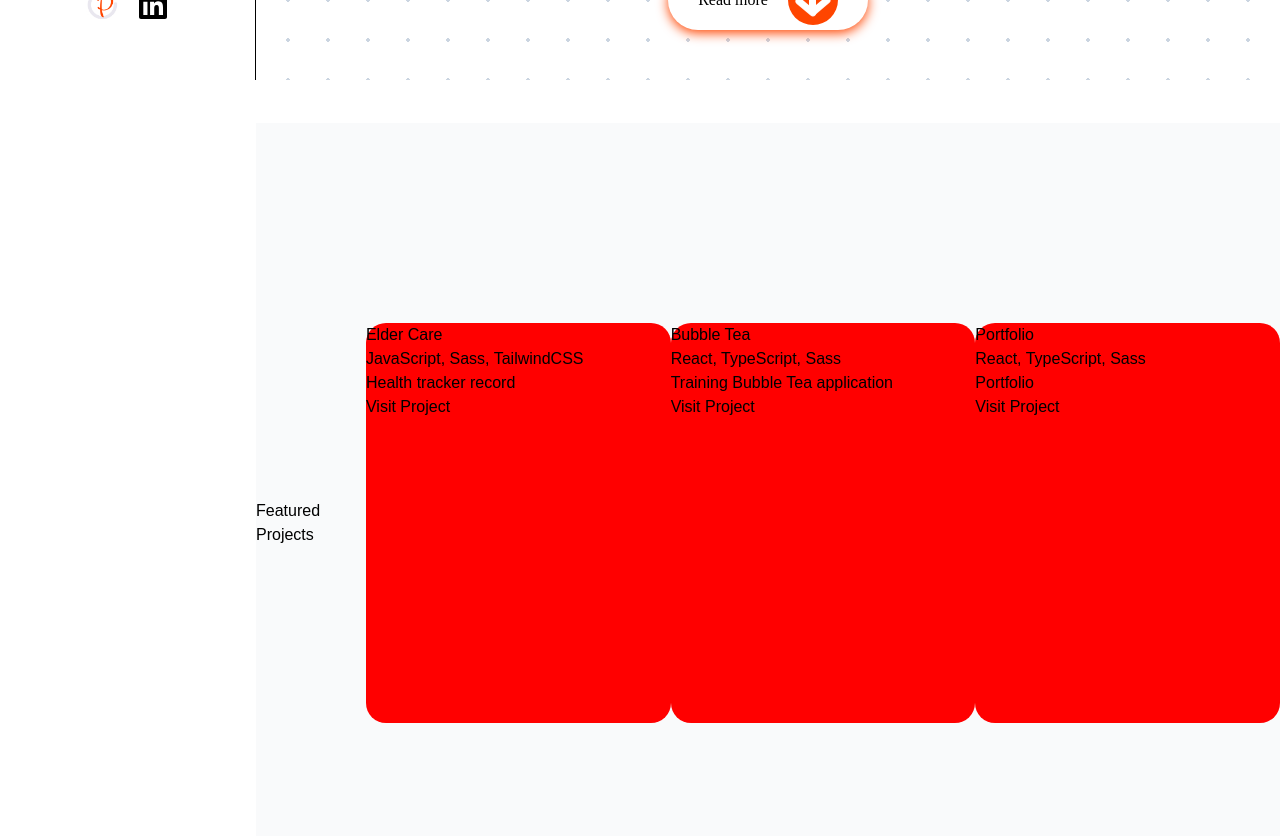
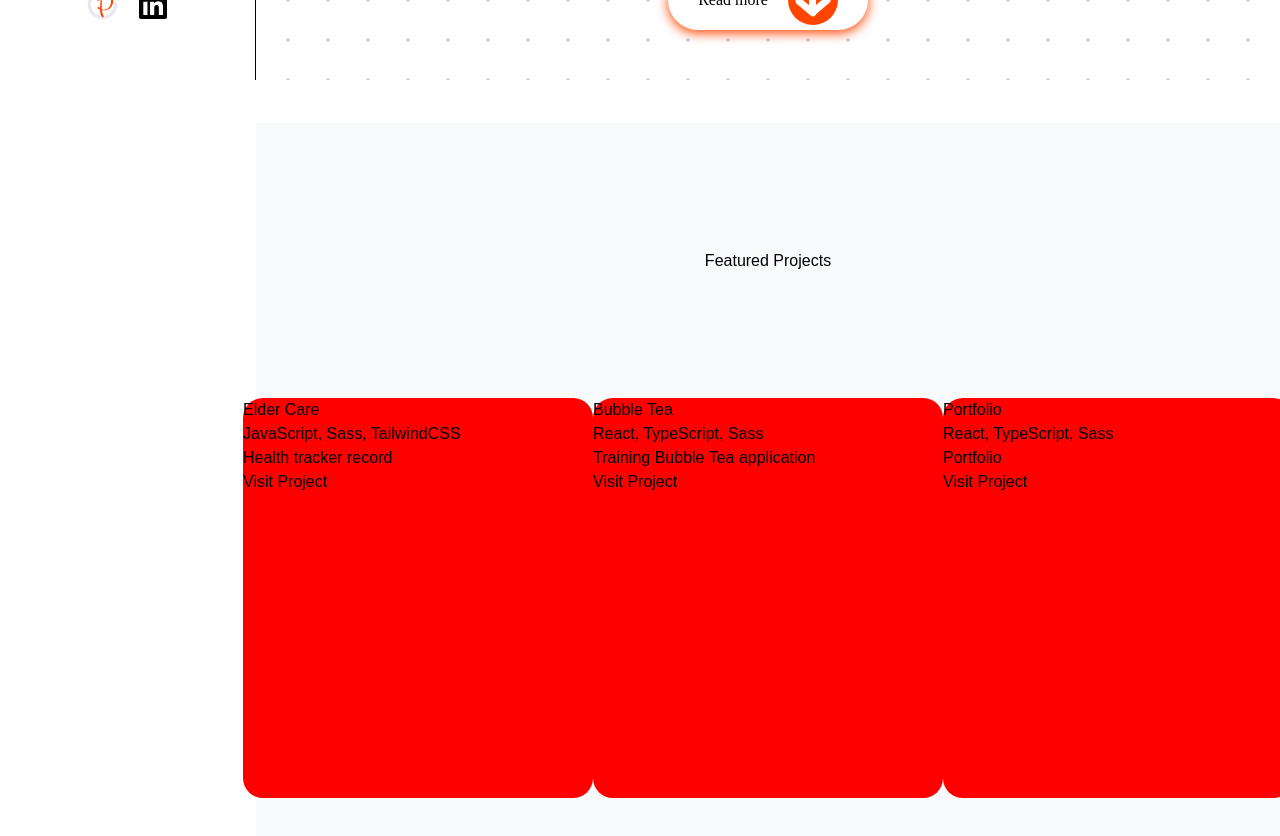
Before and after one commit to YenHuynh02/portfolio-v2, a React (Create React App) app: page / in a window 1280 px wide. Shown: the part 720-1556 px from the top of the page. Built offline with nearby package versions, Linux system fonts and the light colour scheme.

Commit message:
Home Page updated
Co-authored-by: Peter Cloud <yenhh0212@gmail.com>

```diff
--- a/src/frontend/HomePage/Home.sass
+++ b/src/frontend/HomePage/Home.sass
@@ -116,6 +116,7 @@ $fontFamily: 'Poppins', serif
 
         .projects
             display: flex
+            flex-direction: column
             justify-content: space-evenly
             align-items: center
             position: relative
@@ -123,6 +124,9 @@ $fontFamily: 'Poppins', serif
             width: 100%
             height: 100vh
             background: rgb(249, 250, 251)
+
+            .outter-box
+                display: flex
 
     .read-more
         position: absolute
--- a/src/frontend/HomePage/Home.tsx
+++ b/src/frontend/HomePage/Home.tsx
@@ -76,7 +76,7 @@ export default function Home() {
         updateTitle();
         updateName();
 
-    return () => {};
+        return () => { };
     }, []);
 
 
@@ -108,6 +108,7 @@ export default function Home() {
 
                 <div className="projects">
                     <h2>Featured Projects</h2>
+                    <div className="outter-box">
                         {projectData.map((project, index) => (
                             <Projects
                                 key={index}
@@ -118,6 +119,7 @@ export default function Home() {
                                 url={project.url}
                             />
                         ))}
+                    </div>
                 </div>
             </div>
             <div
```
Lines whose indentation alone changed are shown as unchanged.
